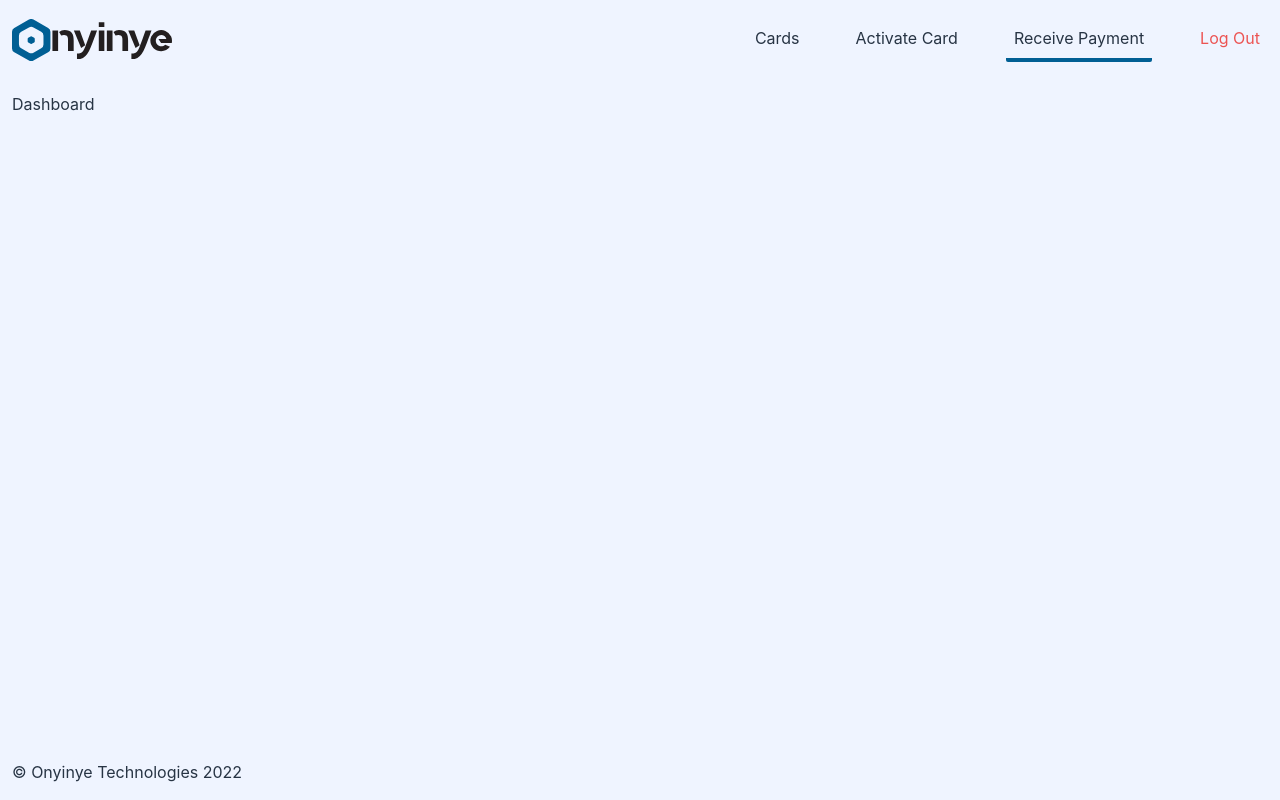
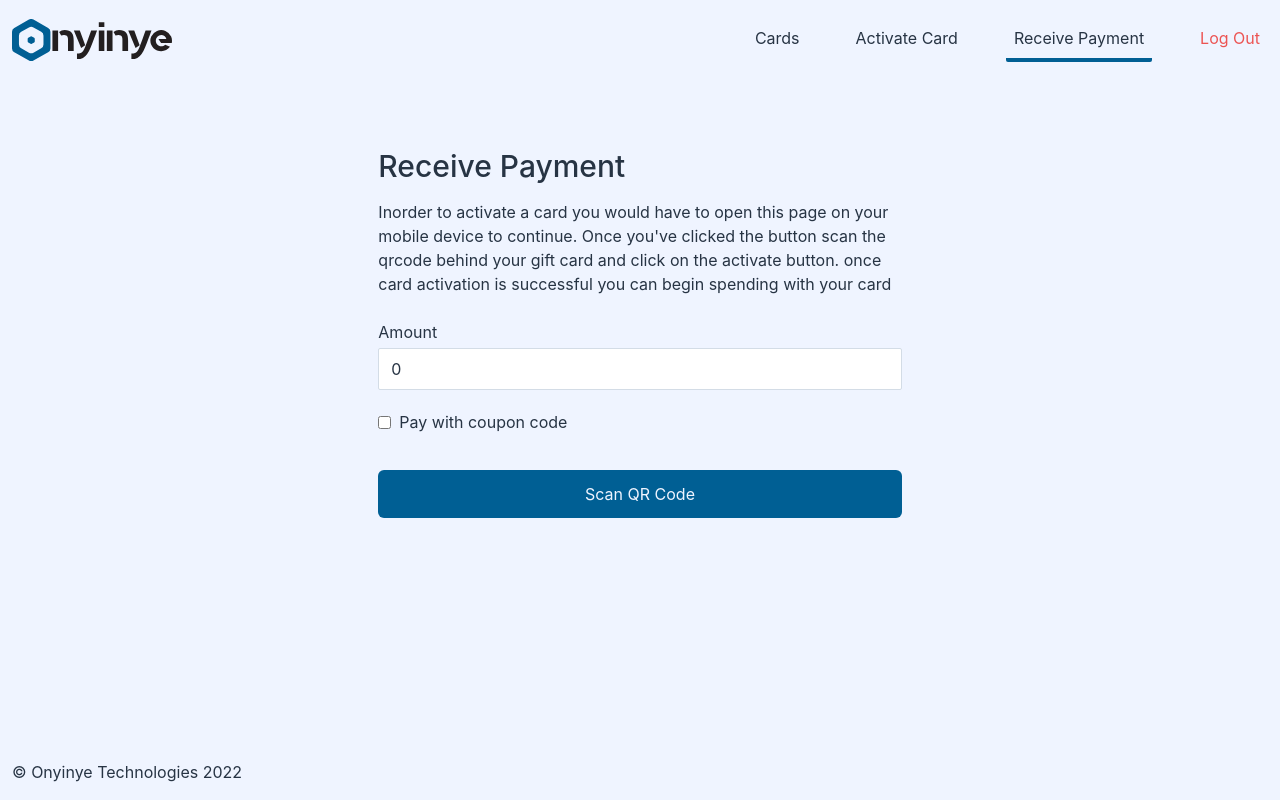
Before and after one commit to onyinye-ng/demo-app, a React (Create React App) app: page /dashboard/payment in a window 1280 px wide. Built offline with nearby package versions, Linux system fonts and the light colour scheme; no server answers.

Commit message:
refactor: updated the receive payment page

```diff
--- a/package.json
+++ b/package.json
@@ -33,8 +33,7 @@
   },
   "lint-staged": {
     "**/*": [
-      "prettier --write --ignore-unknown",
-      "git add"
+      "prettier --write --ignore-unknown"
     ]
   },
   "eslintConfig": {
--- a/src/App.tsx
+++ b/src/App.tsx
@@ -1,6 +1,6 @@
 import { Suspense } from "react"
 import { Route, Routes } from "react-router-dom"
-import { Dashboard, Login, Register, Welcome } from "./pages"
+import { Dashboard, Login, ReceivePayment, Register, Welcome } from "./pages"
 
 function App() {
   return (
@@ -29,7 +29,7 @@ function App() {
           />
           <Route
             path="/dashboard/payment"
-            element={<Dashboard />}
+            element={<ReceivePayment />}
           />
         </Routes>
       </Suspense>
--- a/src/pages/dashboard/Checkout.tsx
+++ /dev/null
@@ -1,110 +0,0 @@
-import React from "react"
-import { DashboardWrapper } from "../../components"
-
-export const Checkout: React.FC<{}> = () => {
-  return (
-    <DashboardWrapper>
-      {/* <div className="h-full flex justify-center items-center">
-            <div className="w-80 md:w-[28rem] flex flex-col gap-6 border rounded-sm p-4">
-                <div>
-                    <h1 className="text-center text-2xl"> Checkout </h1>
-                </div>
-                <div className="flex flex-col gap-4">
-                    <div className="">
-                        <div className="pb-2">
-                            <label htmlFor="amount" className="">Amount </label>
-                        </div>
-                        <div>
-                            <input type="text" name="amount" placeholder="Amount" className="p-2 border rounded-md w-full"/>
-                        </div>
-                    </div>
-                    <div className="text-center border rounded-md bg-primary-dark text-primary-light">
-                        <button type="submit" className="p-2">Submit</button>
-                    </div>
-                </div>
-            </div>
-        </div> */}
-      <div className="h-full flex items-center justify-center">
-        <div className="w-64 md:w-8/12 lg:w-6/12 flex flex-col gap-8 ">
-          <div className="flex">
-            <h2 className=" text-center text-2xl font-semibold"> Checkout </h2>
-          </div>
-          <div className="flex flex-col gap-6">
-            <div>
-              <p className="inline-block">
-                Inorder to activate a card you would have to open this page on your mobile device to
-                continue. Once you've clicked the button scan the qrcode behind your gift card and
-                click on the activate button. once card activation is successful you can begin
-                spending with your card
-              </p>
-            </div>
-            <form className="flex flex-col gap-8">
-              <div className="">
-                <div className="pb-2">
-                  <label
-                    htmlFor="amount"
-                    className=""
-                  >
-                    Amount{" "}
-                  </label>
-                </div>
-                <div>
-                  <input
-                    type="text"
-                    name="amount"
-                    placeholder="Amount"
-                    className="p-2 border rounded-md w-full"
-                  />
-                </div>
-              </div>
-              <div>
-                <div className="flex gap-5 mb-3">
-                  <input
-                    type="checkbox"
-                    name="couponcode"
-                  />
-                  <label htmlFor="couponcode">Pay with coupon</label>
-                </div>
-                <div className="flex flex-col gap-3">
-                  <label htmlFor="code">Coupon Code</label>
-                  <input
-                    type="text"
-                    name="code"
-                    placeholder="Enter gift code"
-                    className="p-2 border rounded-md"
-                  />
-                </div>
-              </div>
-              <div className="text-center border rounded-md bg-primary-dark text-primary-light">
-                <button
-                  type="submit"
-                  className="p-2"
-                >
-                  Submit
-                </button>
-              </div>
-            </form>
-          </div>
-        </div>
-        {/* <div className="w-80 md:w-[28rem] flex flex-col gap-6 border rounded-sm p-4">
-                <div>
-                    <h1 className="text-center text-2xl"> Checkout </h1>
-                </div>
-                <div className="flex flex-col gap-4">
-                    <div className="">
-                        <div className="pb-2">
-                            <label htmlFor="amount" className="">Amount </label>
-                        </div>
-                        <div>
-                            <input type="text" name="amount" placeholder="Amount" className="p-2 border rounded-md w-full"/>
-                        </div>
-                    </div>
-                    <div className="text-center border rounded-md bg-primary-dark text-primary-light">
-                        <button type="submit" className="p-2">Submit</button>
-                    </div>
-                </div>
-            </div> */}
-      </div>
-    </DashboardWrapper>
-  )
-}
--- /dev/null
+++ b/src/pages/dashboard/ReceivePayment.tsx
@@ -0,0 +1,138 @@
+import React, { FormEvent, useState } from "react"
+import { Button, CheckboxInput, DashboardWrapper, Input, Label, QRScanner } from "../../components"
+import { useStatusStore } from "../../stores"
+
+export const ReceivePayment: React.FC<{}> = () => {
+  const [payWithCoupon, setPayWithCoupon] = useState<boolean>()
+  const { loading, toast } = useStatusStore()
+  const [credentials, setCredentials] = useState({
+    amount: 0,
+    couponCode: "",
+    qrCodeValue: "",
+  })
+  const [isScanning, setIsScanning] = useState<boolean>(false)
+
+  const handleChange = (field: string, value: string | boolean) => {
+    console.log(field, value)
+    setCredentials({
+      ...credentials,
+      [field]: value,
+    })
+  }
+
+  const handlePayment = async (e?: FormEvent) => {
+    e?.preventDefault()
+    console.log(credentials)
+    loading(true, "Making payment...", "border-secondary", "bg-primary-dark")
+  }
+
+  const onQrScanned = (data: string) => {
+    const creds = { ...credentials, qrCodeValue: data }
+    console.log(creds)
+    loading(true, "Making payment...", "border-secondary", "bg-primary-dark")
+  }
+
+  const startScanner = () => {
+    if (credentials.amount === 0) {
+      toast.error("Please enter amount!", 2)
+      return
+    }
+    setIsScanning(true)
+  }
+
+  return (
+    <DashboardWrapper>
+      <div className="h-full w-full md:w-8/12 lg:w-5/12 mx-auto">
+        <div className="md:mt-14 mt-5 flex flex-col gap-4 justify-start">
+          <h3 className="text-3xl font-medium">Receive Payment</h3>
+
+          <div className="flex flex-col gap-6">
+            <p className="inline-block">
+              Inorder to activate a card you would have to open this page on your mobile device to
+              continue. Once you've clicked the button scan the qrcode behind your gift card and
+              click on the activate button. once card activation is successful you can begin
+              spending with your card
+            </p>
+
+            <form
+              id="paymentForm"
+              onSubmit={handlePayment}
+              className="flex flex-col gap-3"
+            >
+              <div className="w-full flex flex-col gap-1">
+                <Label htmlFor="amount">Amount</Label>
+                <Input
+                  id="amount"
+                  type="number"
+                  min={1}
+                  defaultValue={credentials.amount}
+                  onChange={(e) => handleChange("amount", e.target.value)}
+                  className="border border-grey-light"
+                  required
+                  placeholder="ex. 500"
+                />
+              </div>
+
+              <div className="my-2 w-full flex gap-2 items-center">
+                <CheckboxInput
+                  type="checkbox"
+                  defaultChecked={payWithCoupon}
+                  id="payWithCouponCode"
+                  onChange={(e) => setPayWithCoupon(!payWithCoupon)}
+                />
+                <Label
+                  htmlFor="payWithCouponCode"
+                  className="m-0"
+                >
+                  Pay with coupon code
+                </Label>
+              </div>
+
+              {payWithCoupon === true && (
+                <div className="w-full flex flex-col gap-1">
+                  <Label htmlFor="couponCode">Coupon Code</Label>
+                  <Input
+                    id="couponCode"
+                    minLength={12}
+                    maxLength={12}
+                    defaultValue={credentials.couponCode}
+                    onChange={(e) => handleChange("couponCode", e.target.value)}
+                    className="border border-grey-light"
+                    required
+                    placeholder="ex. 1234567890EA"
+                  />
+                </div>
+              )}
+
+              {isScanning === true && (
+                <QRScanner
+                  onSuccess={(data) => onQrScanned(data)}
+                  onCancel={() => setIsScanning(false)}
+                />
+              )}
+
+              {payWithCoupon === true ? (
+                <Button
+                  title="Receive payment"
+                  type="submit"
+                  className="mt-4 bg-primary text-primary-light"
+                >
+                  Receive Payment
+                </Button>
+              ) : (
+                <Button
+                  title="Scan QR Code"
+                  type="button"
+                  onClick={() => startScanner()}
+                  className="mt-4 bg-primary text-primary-light"
+                >
+                  Scan QR Code
+                </Button>
+              )}
+            </form>
+          </div>
+        </div>
+      </div>
+    </DashboardWrapper>
+  )
+}
--- a/src/pages/index.tsx
+++ b/src/pages/index.tsx
@@ -2,3 +2,4 @@ export { Welcome } from "./onboarding/Welcome"
 export { Register } from "./onboarding/Register"
 export { Login } from "./onboarding/Login"
 export { Dashboard } from "./dashboard/Dashboard"
+export { ReceivePayment } from "./dashboard/ReceivePayment"
```
